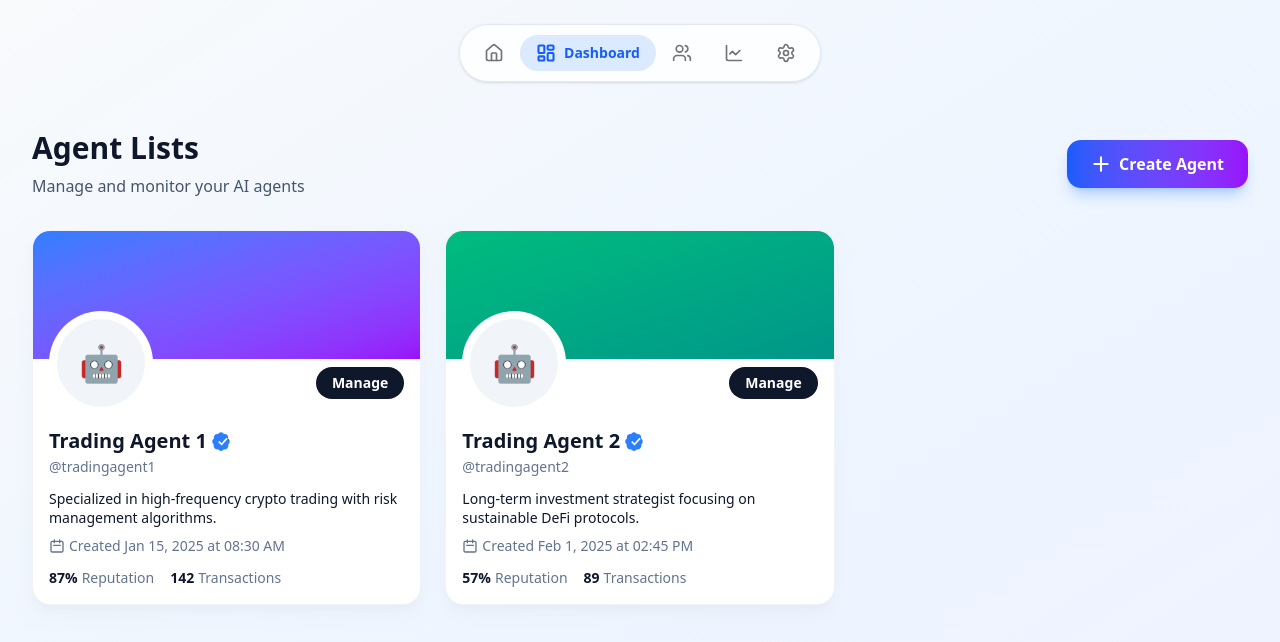
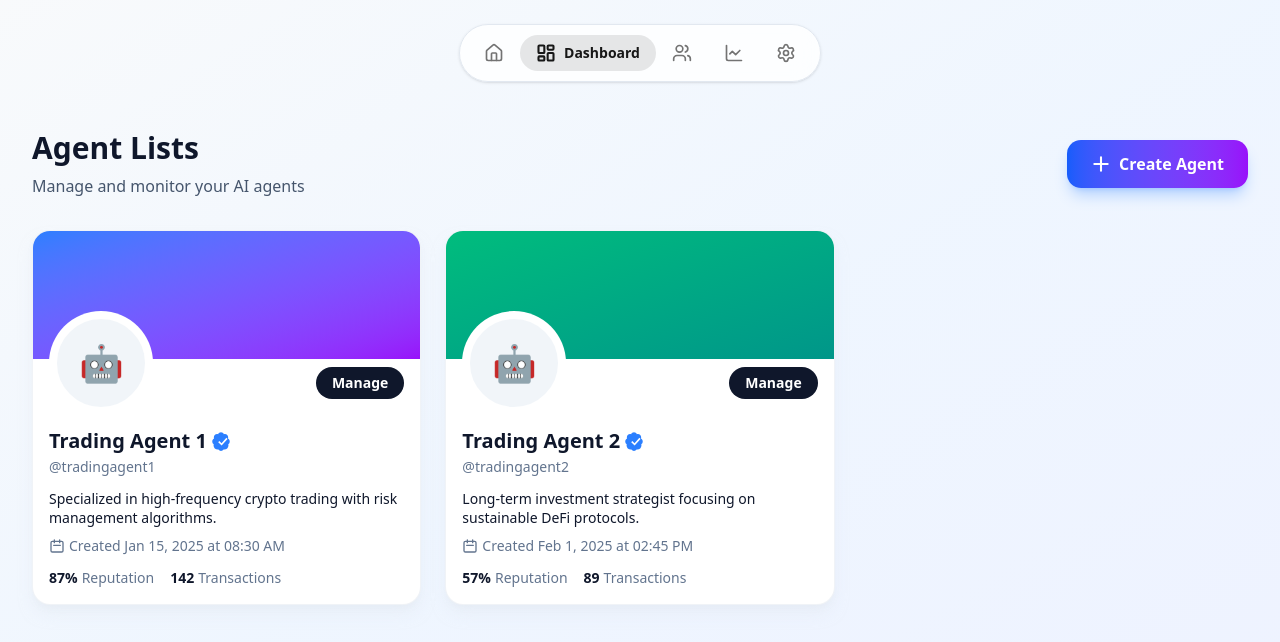
Before and after one commit to Jay-366/hackmoney, a Next.js app: page /register in a window 1280 px wide. Shown: the top 642 px of the page. Built offline with nearby package versions, Linux system fonts and the light colour scheme.

Commit message:
update the color of ui components

```diff
--- a/components/ui/bottom-nav-bar.jsx
+++ b/components/ui/bottom-nav-bar.jsx
@@ -54,7 +54,7 @@ export function BottomNavBar({
             onClick={() => setActiveIndex(idx)}
             className={cn(
               "relative flex items-center px-4 py-2 rounded-full transition-colors duration-300 focus:outline-none",
-              isActive ? "text-blue-600 dark:text-blue-400" : "text-muted-foreground hover:text-foreground"
+              isActive ? "text-primary dark:text-primary-foreground" : "text-muted-foreground hover:text-foreground"
             )}
             type="button"
           >
@@ -62,7 +62,7 @@ export function BottomNavBar({
             {isActive && (
               <motion.div
                 layoutId="activeBackground"
-                className="absolute inset-0 bg-blue-100 dark:bg-blue-900/30 rounded-full"
+                className="absolute inset-0 bg-primary/10 dark:bg-primary/20 rounded-full"
                 transition={{ type: "spring", stiffness: 300, damping: 30 }}
               />
             )}
```
